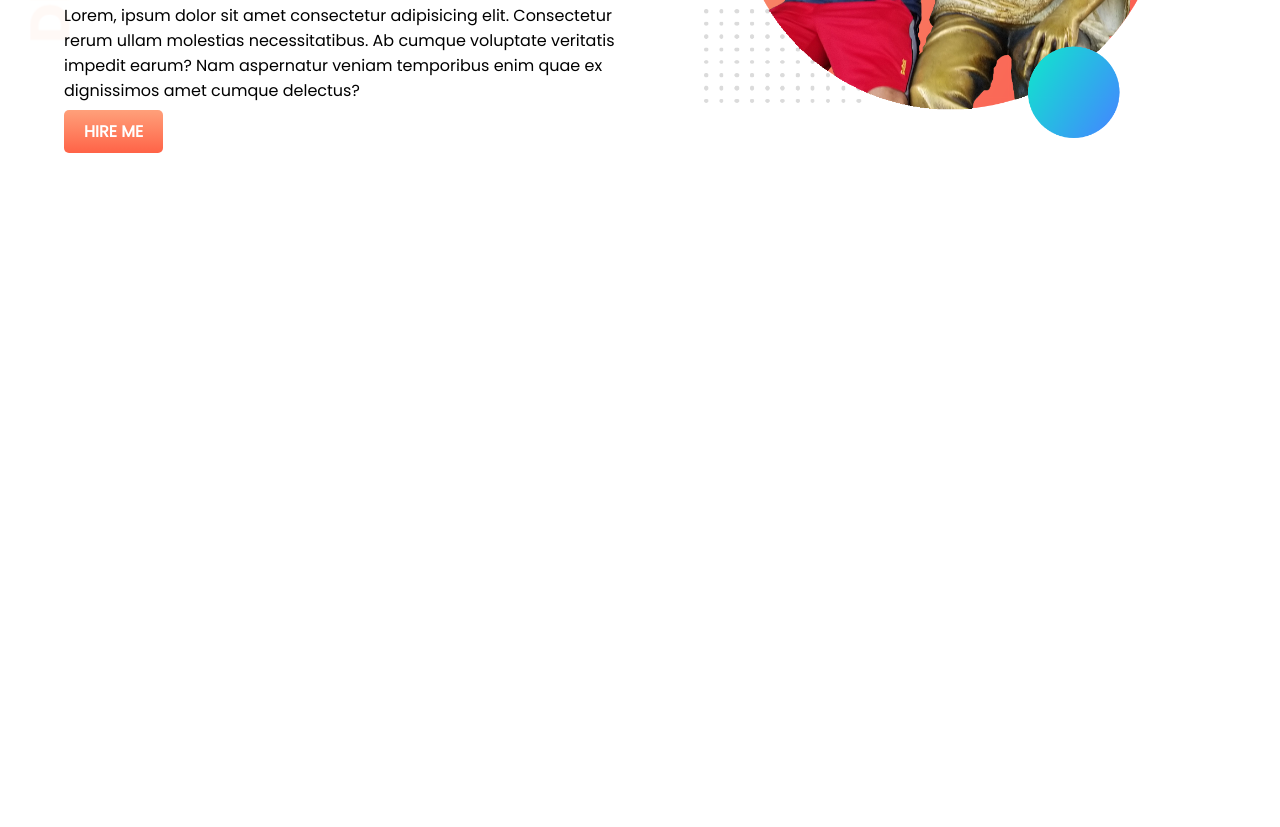
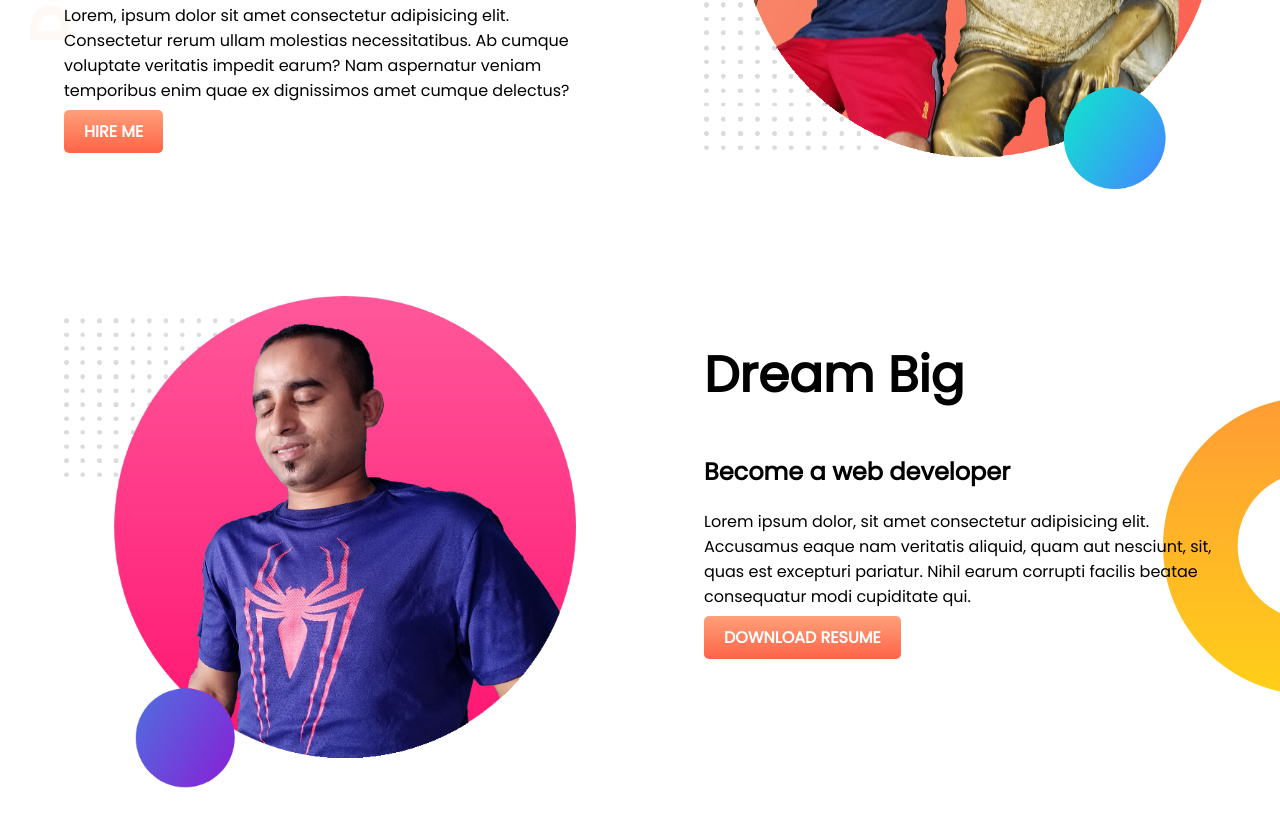
Before and after one commit to gaziismail/developer-portfolio, a plain HTML site: page index.html in a window 1280 px wide. Shown: the part 319-1146 px from the top of the page. Before the commit the page ends 800 px from the top, so only its background shows below. Drawn offline with Linux system fonts and the light colour scheme.

Commit message:
dream added

```diff
--- a/index.html
+++ b/index.html
@@ -29,6 +29,19 @@
             <img src="images/jhankarB.png" alt="image of jhankarB">
         </div>
     </section>
+    <section class="dream-big">
+        <div class="half-width">
+            <img src="images/jhankarB2.png" alt="">
+        </div>
+        <div class="half-width">
+            <h1>Dream Big</h1>
+            <h2>Become a web developer</h2>
+            <p>Lorem ipsum dolor, sit amet consectetur adipisicing elit. Accusamus eaque nam veritatis aliquid, quam aut
+                nesciunt, sit, quas est excepturi pariatur. Nihil earum corrupti facilis beatae consequatur modi
+                cupiditate qui.</p>
+            <a target="_blank" href="https://www.google.com" class="link-btn">DOWNLOAD RESUME</a>
+        </div>
+    </section>
 
 </body>
 
--- a/style.css
+++ b/style.css
@@ -7,6 +7,7 @@ h1{
 }
 section{
     display: flex;
+    margin-bottom: 100px;
 }
 .orange-color{
     color: orange;
@@ -14,9 +15,10 @@ section{
 .half-width{
     width: 50%;
     padding-left: 5%;
+    padding-right: 5%;
 }
 .half-width img{
-    width: 80%;
+    width: 100%;
 }
 .link-btn{
     background-image: linear-gradient(lightsalmon, tomato);
@@ -31,3 +33,8 @@ section{
     background-image: url(images/top-banner.png);
     background-repeat: no-repeat;
 }
+.dream-big{
+    background-image: url(images/dream-bg.png);
+    background-repeat: no-repeat;
+    background-position: right;
+}
```
